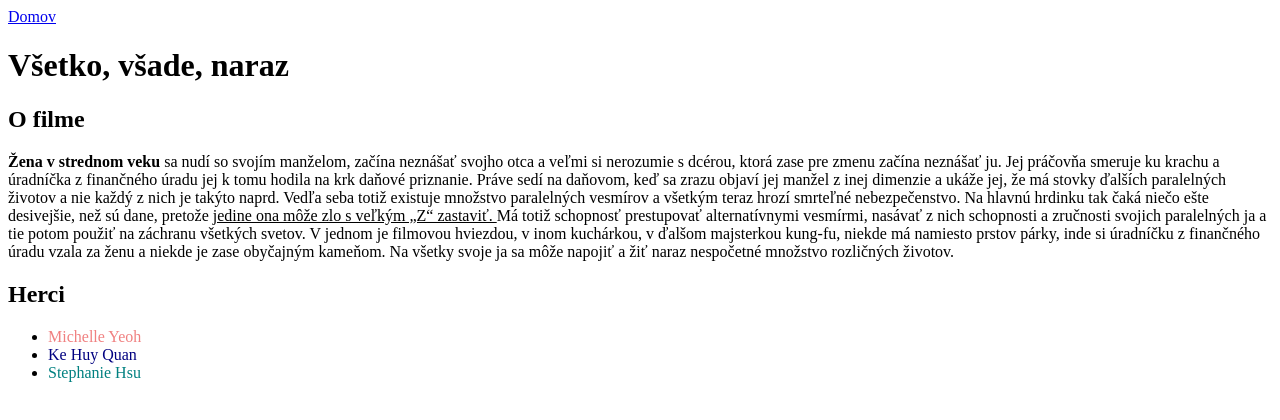
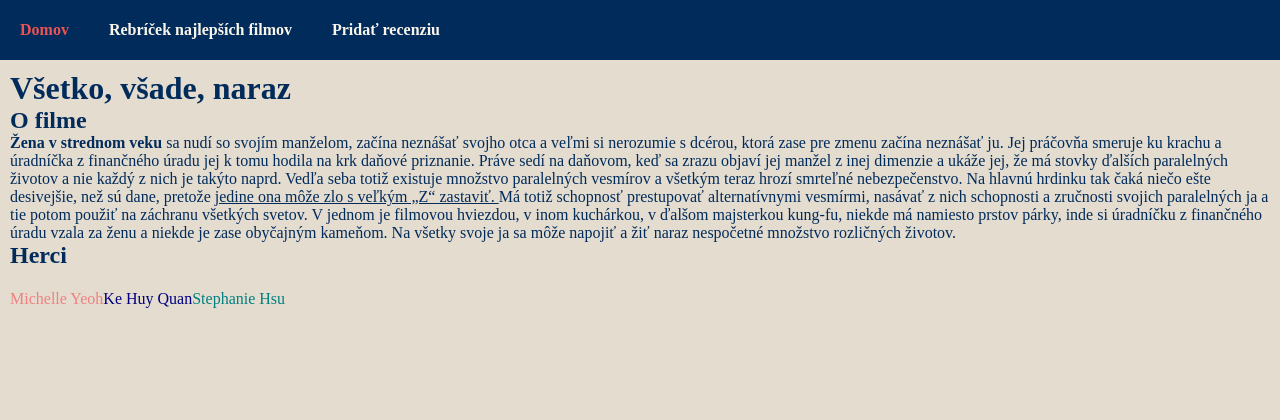
Before and after one commit to DominikKoptak/Test, a plain HTML site: page pages/movie1.html in a window 1280 px wide. Drawn offline with Linux system fonts and the light colour scheme; a web font is replaced by a local one.

Commit message:
Add files via upload

```diff
--- a/pages/movie1.html
+++ b/pages/movie1.html
@@ -5,9 +5,66 @@
     <meta http-equiv="X-UA-Compatible" content="IE=edge">
     <meta name="viewport" content="width=device-width, initial-scale=1.0">
     <title>Dominik Kopták</title>
+    <style>
+        *{
+            margin: 0;
+            padding: 0;
+        }
+        @font-face {
+            font-family: 'NotoSerif';
+            src: url(Fonts/NotoSerif-Regular.ttf);
+        }
+        nav{
+            width: 100%;
+            height: 60px;
+            background-color: #002B5B;
+        }
+
+        body{
+            font-family: NotoSerif;
+            background-color:#E4DCCF;
+            color: #002B5B;
+
+
+        }
+        main{
+            margin: 10px;
+            border: 10px;
+        }
+        ul li{
+            list-style: none;
+            display: inline-block;
+            float: left;
+            line-height: 60px;
+        }
+        ul li a{
+            display: block;
+            text-decoration: none;
+            color: #F9F5EB;
+            padding: 0 20px;
+            font-weight: bold;
+
+        }
+        ul li a:hover {
+            color: #EA5455;
+        }
+        a{
+            color: #002B5B;
+        }
+
+
+
+    </style>
 </head>
 <body>
-    <a href="../">Domov</a>
+    <nav>
+        <ul>
+            <li><a href="../">Domov</a></li>
+            <li><a href="rebricek.html">Rebríček najlepších filmov</a></li>
+            <li><a href="add-review.html">Pridať recenziu</a></li>
+            </ul>
+    </nav>
+    <main>
         <h1>Všetko, všade, naraz</h1>
         <h2>O filme</h2>
         <p><b>Žena v strednom veku</b> sa nudí so svojím manželom, začína neznášať svojho otca a veľmi si nerozumie s dcérou, ktorá zase pre zmenu začína neznášať ju. Jej práčovňa smeruje ku krachu a úradníčka z finančného úradu jej k tomu hodila na krk daňové priznanie. Práve sedí na daňovom, keď sa zrazu objaví jej manžel z inej dimenzie a ukáže jej, že má stovky ďalších paralelných životov a nie každý z nich je takýto naprd. Vedľa seba totiž existuje množstvo paralelných vesmírov a všetkým teraz hrozí smrteľné nebezpečenstvo. Na hlavnú hrdinku tak čaká niečo ešte desivejšie, než sú dane, pretože <u> jedine ona môže zlo s veľkým „Z“ zastaviť. </u> Má totiž schopnosť prestupovať alternatívnymi vesmírmi, nasávať z nich schopnosti a zručnosti svojich paralelných ja a tie potom použiť na záchranu všetkých svetov. V jednom je filmovou hviezdou, v inom kuchárkou, v ďalšom majsterkou kung-fu, niekde má namiesto prstov párky, inde si úradníčku z finančného úradu vzala za ženu a niekde je zase obyčajným kameňom. Na všetky svoje ja sa môže napojiť a žiť naraz nespočetné množstvo rozličných životov.</p>
@@ -17,6 +74,6 @@
             <li><span style="color: navy;">Ke Huy Quan</span></li>
             <li><span style="color: teal;">Stephanie Hsu</span></li>
         </ul>
-
+    </main>
 </body>
 </html>
```
Also changed, not shown: index.html (+11 -9 lines). Lines whose indentation alone changed are shown as unchanged.
